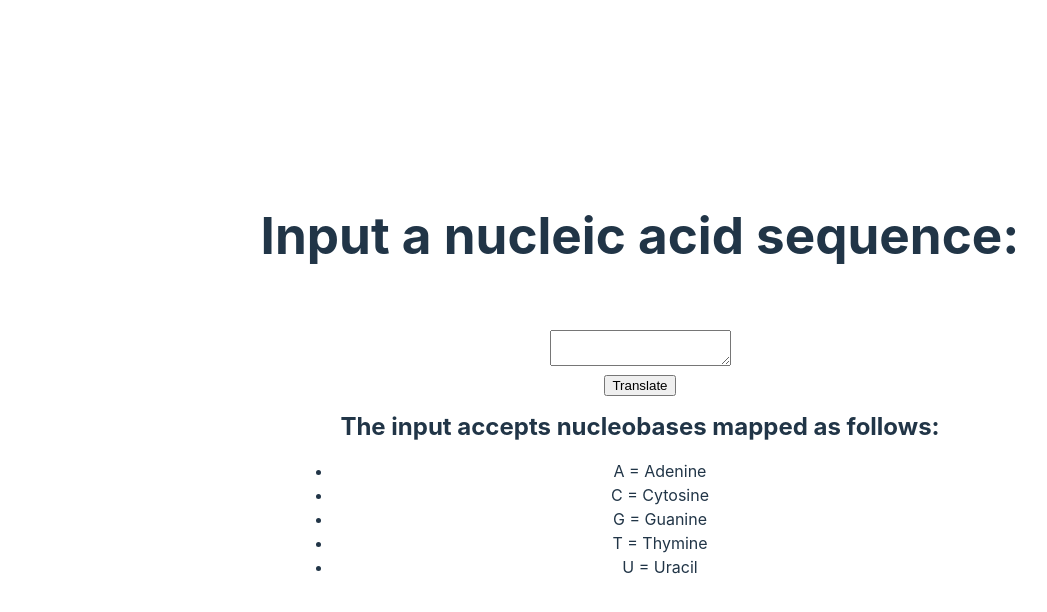
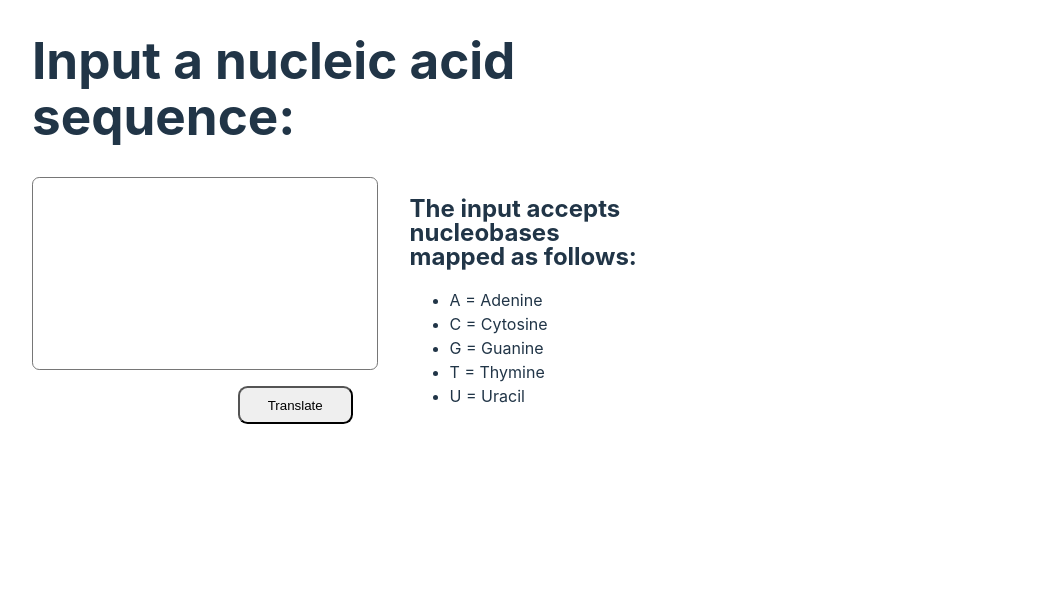
Before and after one commit to Xertes0/msc-bioinformatyka-2022, a React (Vite) app in the folder web/: page /msc-bioinformatyka-2022/ in a window 1280 px wide. Shown: the top 612 px of the page, without its empty margins (0-1047 px from the left). Built offline with nearby package versions, Linux system fonts and the light colour scheme.

Commit message:
add styling

```diff
--- a/web/src/App.css
+++ b/web/src/App.css
@@ -1,8 +1,9 @@
+@import "variables.css";
+
 #root {
-  max-width: 1280px;
   margin: 0 auto;
   padding: 2rem;
-  text-align: center;
+  display: flex;
 }
 
 .logo {
@@ -32,6 +33,32 @@
   }
 }
 
-.form-container {
-  padding: 2em;
+div.App {
+  display: grid;
+  grid-template-columns: 3fr 2fr 5fr;
+  grid-template-rows: auto auto auto;
+  grid-template-areas:
+    "header header ."
+    "input description ."
+    "protein-view protein-view .";
+  grid-gap: 2rem;
 }
+
+h1 {
+  grid-area: header;
+  margin: 0;
+  padding: 0;
+}
+
+form.sequence-input { grid-area: input; }
+div.form-description-container { grid-area: description; }
+
+div.protein-view-container {
+  grid-area: protein-view;
+  background: var(--bg-dark-secondary);
+  padding: var(--padding-medium);
+  border-radius: var(--border-radius);
+  text-align: center;
+  display: flex;
+  overflow: scroll;
+}
--- a/web/src/App.tsx
+++ b/web/src/App.tsx
@@ -14,9 +14,7 @@ function App() {
 
     return (
         <div className="App">
-            <div className="card">
             <h1>Input a nucleic acid sequence:</h1>
-                <div className="form-container">
             <SequenceInput onSubmit={submit} />
             <div className="form-description-container">
                 <h2>The input accepts nucleobases mapped as follows:</h2>
@@ -28,13 +26,15 @@ function App() {
                     <li>U = Uracil</li>
                 </ul>
             </div>
-                </div>
             { sequence &&
-                  <ScrollContainer mouseScroll={true} hideScrollbars={true} style={{ overflow: "scroll", maxHeight: "350px" }}>
+                <ScrollContainer
+                  mouseScroll={true}
+                  hideScrollbars={true}
+                  className="protein-view-container">
                     <ProteinView sequence={sequence} onOpenReadingFrameClick={() => {  }}/>
                 </ScrollContainer>
             }
-            </div>
+
         </div>
     )
 }
--- a/web/src/ProteinView.css
+++ b/web/src/ProteinView.css
@@ -1,16 +1,13 @@
-@import "colors.css";
-
-:root {
-    --border-radius: 0.4em;
-    --border-width: 0.2em;
-}
+@import "variables.css";
 
 * { box-sizing: border-box; }
 
-.protein-view { font-family: monospace; }
-.protein-view > * { cursor: default; }
+table.protein-view { font-family: monospace; }
+table.protein-view > * { cursor: default; }
 
 table { border-spacing: 0 0.5em; }
+
+tbody td, thead th { text-align: center; }
 
 thead th:nth-child(3n + 1) { background: var(--bg-dark-primary) }
 thead th:nth-child(3n + 2) { background: var(--bg-dark-secondary) }
@@ -18,13 +15,14 @@ thead th:nth-child(3n + 3) { background: var(--bg-dark-tertiary) }
 
 td:not(:empty), th:not(:empty) {
   border-block: var(--border-width) solid;
-    padding: 0.1em 0.3em;
+  padding: var(--padding-xxsmall) var(--padding-xsmall);
 }
 
 tbody > tr, th {
-    background: var(--bg-dark-secondary);
+  background: var(--bg-dark-primary);
   color: var(--accent-secondary);
 }
+
 tbody > tr:hover, th:hover, tr.active {
   background: var(--bg-dark-tertiary);
   color: white;
@@ -45,6 +43,5 @@ td:last-child, th:last-child {
   border-start-end-radius: var(--border-radius);
 }
 
-
 td:empty { visibility: hidden; }
 th:empty { visibility: hidden; }
--- a/web/src/SequenceInput.css
+++ b/web/src/SequenceInput.css
@@ -0,0 +1,29 @@
+@import "variables.css";
+
+form.sequence-input {
+  display: grid;
+  grid-template-columns: repeat(2, 1fr);
+  grid-template-rows: 10fr 2fr;
+  grid-template-areas:
+    "input input"
+    ". submit";
+  grid-gap: 1rem;
+  place-items: center;
+}
+
+textarea.sequence-input-box {
+  grid-area: input;
+  width: 100%;
+  height: 100%;
+  resize: none;
+  font-size: 18px;
+  border-radius: var(--border-radius);
+  padding: var(--padding-small);
+}
+
+input.sequence-submit {
+  grid-area: submit;
+  width: 70%;
+  height: 100%;
+  border-radius: 0.6rem;
+}
--- a/web/src/SequenceInput.tsx
+++ b/web/src/SequenceInput.tsx
@@ -1,5 +1,6 @@
 import "./SequenceInput.css";
 import React, { FormEvent } from "react";
+
 
 export interface SequenceInputProps {
     onSubmit(sequence: string): void;
@@ -17,20 +18,22 @@ function SequenceInput({ onSubmit }: SequenceInputProps) {
     const regex = /[^ACTGU]/gi;
     const validateInput = ({ target }: SequenceInputEvent) =>
       target.value = target.value.replace(regex, '').toUpperCase()
-    const submit = (event: SequenceSubmitEvent) => {
+    const handleSubmit = (event: SequenceSubmitEvent) => {
         event.preventDefault();
         const sequence = (event.target.elements.namedItem("formula") as HTMLTextAreaElement).value;
         return regex.test(sequence) || onSubmit(sequence);
     }
+
+    const submitForm = (form: HTMLFormElement) => form.dispatchEvent(new Event("submit", { cancelable: true, bubbles: true  }));
+
     const checkForEnter = (event: React.KeyboardEvent<HTMLTextAreaElement>) => {
         if (event.key == 'Enter')
-            ((event.target as HTMLTextAreaElement).parentElement as HTMLFormElement)
-                .dispatchEvent(new Event("submit", { cancelable: true, bubbles: true  }));
+            submitForm(((event.target as HTMLTextAreaElement).parentElement as HTMLFormElement));
     }
     return (
-        <form onSubmit={submit}>
-            <textarea name="formula" onInput={validateInput} onKeyDown={checkForEnter} /><br/>
-            <input type="submit" value="Translate" />
+        <form onSubmit={handleSubmit} className="sequence-input">
+            <textarea name="formula" onInput={validateInput} onKeyDown={checkForEnter} className="sequence-input-box" />
+            <input type="submit" value="Translate" className="sequence-submit" />
         </form>
     )
 }
--- a/web/src/colors.css
+++ /dev/null
@@ -1,8 +0,0 @@
-:root {
-  --bg-dark-primary: #242424;
-  --bg-dark-secondary: #282828;
-  --bg-dark-tertiary: #3c3c3c;
-  --accent-primary: #646cff;
-  --accent-secondary: #535bf2;
-  --accent-tertiary: #424bd5;
-}
--- a/web/src/index.css
+++ b/web/src/index.css
@@ -1,4 +1,4 @@
-@import "colors.css";
+@import "variables.css";
 
 :root {
   font-family: Inter, Avenir, Helvetica, Arial, sans-serif;
@@ -28,10 +28,10 @@ a:hover {
 
 body {
   margin: 0;
+  padding: 0;
   display: flex;
-  place-items: center;
-  min-width: 320px;
-  min-height: 100vh;
+  max-width: 100vw;
+  max-height: 100vh;
 }
 
 h1 {
@@ -49,6 +49,7 @@ button {
   background-color: #1a1a1a;
   cursor: pointer;
   transition: border-color 0.25s;
+  box-shadow: none;
 }
 button:hover {
   border-color: var(--accent-primary);
--- /dev/null
+++ b/web/src/variables.css
@@ -0,0 +1,17 @@
+:root {
+  --bg-dark-primary: #242424;
+  --bg-dark-secondary: #282828;
+  --bg-dark-tertiary: #3c3c3c;
+  --accent-primary: #646cff;
+  --accent-secondary: #535bf2;
+  --accent-tertiary: #424bd5;
+  --border-radius: 0.4em;
+  --border-width: 0.2em;
+  --padding-xxsmall: 0.1em;
+  --padding-xsmall: 0.2em;
+  --padding-small: 0.5em;
+  --padding-medium: 1em;
+  --padding-large: 1.5em;
+  --padding-xlarge: 2em;
+  --padding-xxlarge: 3em;
+}
```
Lines whose indentation alone changed are shown as unchanged.
